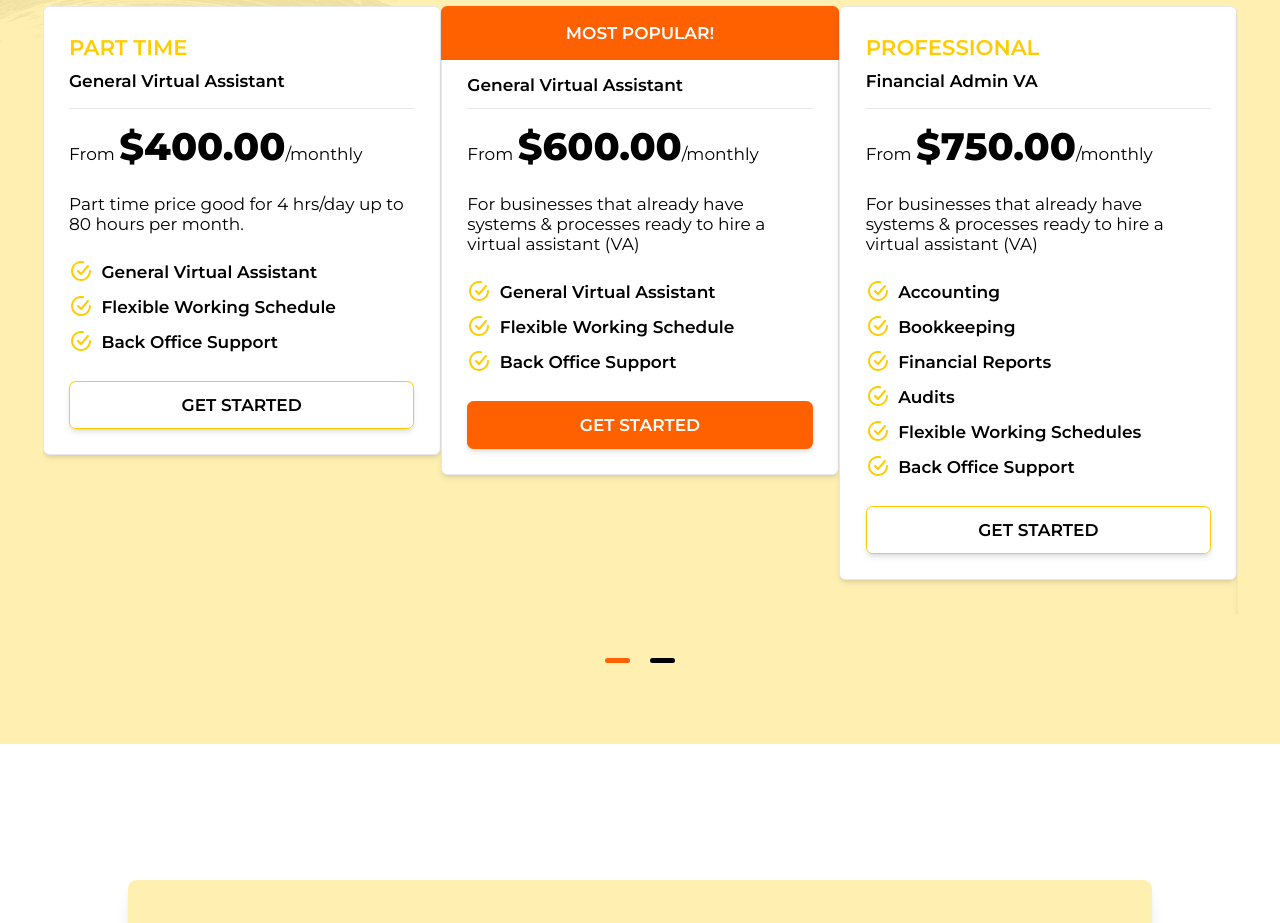
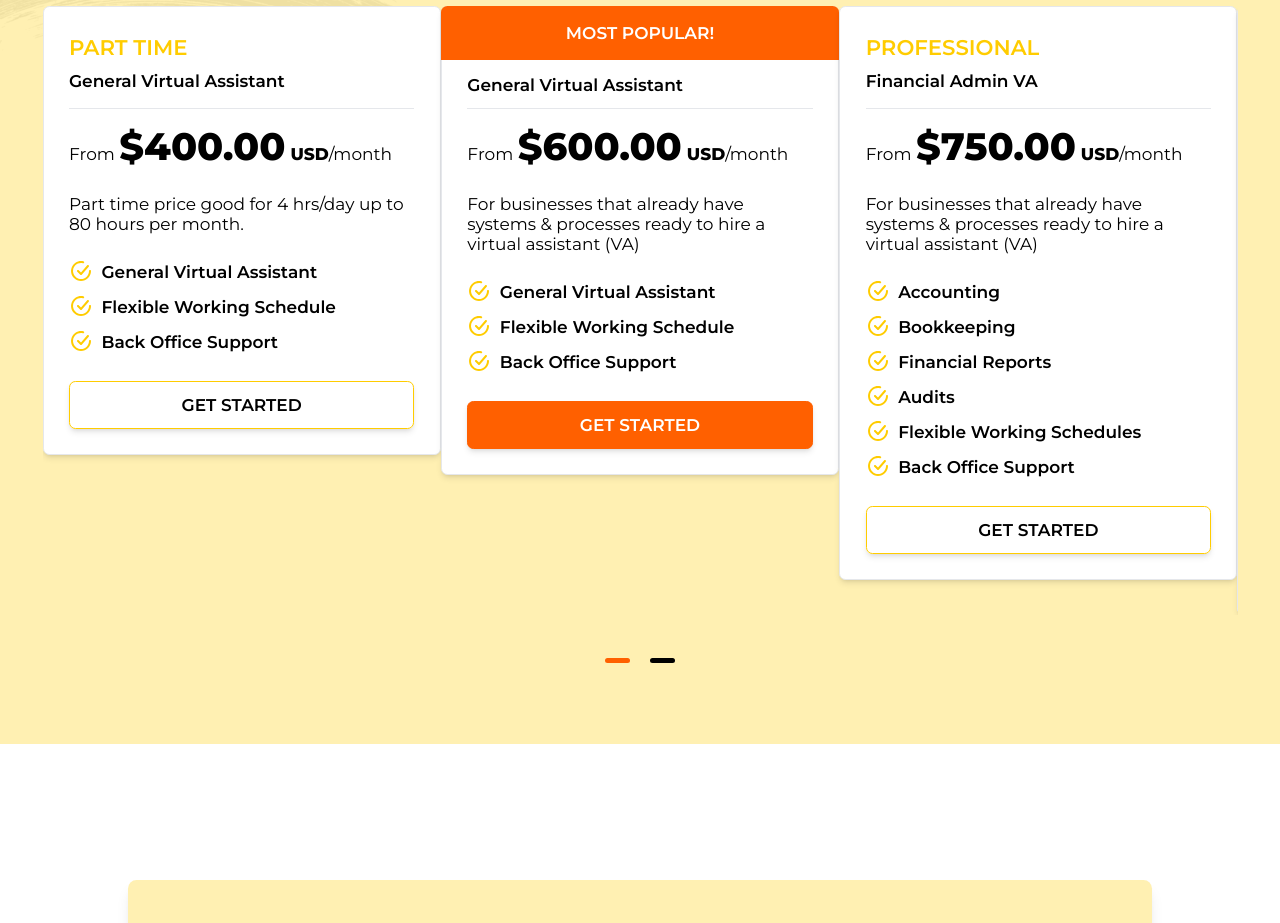
Before and after one commit to wayaneco29/hello-virtual-agent, a React (Vite) app: page /services in a window 1280 px wide. Shown: the part 3200-4123 px from the top of the page. Built offline with nearby package versions, Linux system fonts and the light colour scheme.

Commit message:
fix request change

```diff
--- a/src/pages/Pricing/index.tsx
+++ b/src/pages/Pricing/index.tsx
@@ -174,7 +174,8 @@ export const PricingPage = () => {
                     <div className="mb-6">
                       From{' '}
                       <span className="font-extrabold text-4xl">$400.00</span>
-                      /monthly
+                      <span className="font-extrabold"> USD</span>
+                      /month
                     </div>
                     <div className="mb-6">
                       Part time price good for 4 hrs/day up to 80 hours per
@@ -186,18 +187,6 @@ export const PricingPage = () => {
                           <CheckIcon className="text-primary" />
                           <span className="text-base sm:text-[17px] mt-[1px] font-bold">
                             General Virtual Assistant
-                          </span>
-                        </li>
-                        <li className="flex items-start gap-2">
-                          <CheckIcon className="text-primary" />
-                          <span className="text-base sm:text-[17px] mt-[1px] font-bold">
-                            Maintenance Fees
-                          </span>
-                        </li>
-                        <li className="flex items-start gap-2">
-                          <CheckIcon className="text-primary" />
-                          <span className="text-base sm:text-[17px] mt-[1px] font-bold">
-                            Professional Fees
                           </span>
                         </li>
                         <li className="flex items-start gap-2">
@@ -242,7 +231,8 @@ export const PricingPage = () => {
                     <div className="mb-6">
                       From{' '}
                       <span className="font-extrabold text-4xl">$600.00</span>
-                      /monthly
+                      <span className="font-extrabold"> USD</span>
+                      /month
                     </div>
                     <div className="mb-6">
                       For businesses that already have systems & processes ready
@@ -254,18 +244,6 @@ export const PricingPage = () => {
                           <CheckIcon className="text-primary" />
                           <span className="text-base sm:text-[17px] mt-[1px] font-bold">
                             General Virtual Assistant
-                          </span>
-                        </li>
-                        <li className="flex items-start gap-2">
-                          <CheckIcon className="text-primary" />
-                          <span className="text-base sm:text-[17px] mt-[1px] font-bold">
-                            Maintenance Fees
-                          </span>
-                        </li>
-                        <li className="flex items-start gap-2">
-                          <CheckIcon className="text-primary" />
-                          <span className="text-base sm:text-[17px] mt-[1px] font-bold">
-                            Professional Fees
                           </span>
                         </li>
                         <li className="flex items-start gap-2">
@@ -303,7 +281,8 @@ export const PricingPage = () => {
                     <div className="mb-6">
                       From{' '}
                       <span className="font-extrabold text-4xl">$750.00</span>
-                      /monthly
+                      <span className="font-extrabold"> USD</span>
+                      /month
                     </div>
                     <div className="mb-6">
                       For businesses that already have systems & processes ready
@@ -338,21 +317,9 @@ export const PricingPage = () => {
                         <li className="flex items-start gap-2">
                           <CheckIcon className="text-primary" />
                           <span className="text-base sm:text-[17px] mt-[1px] font-bold">
-                            Maintenance Fees
+                            Flexible Working Schedules
                           </span>
                         </li>
-                        <li className="flex items-start gap-2">
-                          <CheckIcon className="text-primary" />
-                          <span className="text-base sm:text-[17px] mt-[1px] font-bold">
-                            Prof Fees
-                          </span>
-                        </li>
-                        <li className="flex items-start gap-2">
-                          <CheckIcon className="text-primary" />
-                          <span className="text-base sm:text-[17px] mt-[1px] font-bold">
-                            Flexible Working Schedules
-                          </span>
-                        </li>{' '}
                         <li className="flex items-start gap-2">
                           <CheckIcon className="text-primary" />
                           <span className="text-base sm:text-[17px] mt-[1px] font-bold">
@@ -382,7 +349,8 @@ export const PricingPage = () => {
                     <div className="mb-6">
                       From{' '}
                       <span className="font-extrabold text-4xl">$900.00</span>
-                      /monthly
+                      <span className="font-extrabold"> USD</span>
+                      /month
                     </div>
                     <div className="mb-6">
                       For businesses that already have systems & processes ready
@@ -423,18 +391,6 @@ export const PricingPage = () => {
                         <li className="flex items-start gap-2">
                           <CheckIcon className="text-primary" />
                           <span className="text-base sm:text-[17px] mt-[1px] font-bold">
-                            Maintenance Fees
-                          </span>
-                        </li>
-                        <li className="flex items-start gap-2">
-                          <CheckIcon className="text-primary" />
-                          <span className="text-base sm:text-[17px] mt-[1px] font-bold">
-                            Prof Fees
-                          </span>
-                        </li>
-                        <li className="flex items-start gap-2">
-                          <CheckIcon className="text-primary" />
-                          <span className="text-base sm:text-[17px] mt-[1px] font-bold">
                             Flexible Working Schedules
                           </span>
                         </li>
--- a/src/pages/Services/index.tsx
+++ b/src/pages/Services/index.tsx
@@ -251,7 +251,8 @@ export const ServicesPage = () => {
                     <div className="mb-6">
                       From{' '}
                       <span className="font-extrabold text-4xl">$400.00</span>
-                      /monthly
+                      <span className="font-extrabold"> USD</span>
+                      /month
                     </div>
                     <div className="mb-6">
                       Part time price good for 4 hrs/day up to 80 hours per
@@ -308,7 +309,8 @@ export const ServicesPage = () => {
                     <div className="mb-6">
                       From{' '}
                       <span className="font-extrabold text-4xl">$600.00</span>
-                      /monthly
+                      <span className="font-extrabold"> USD</span>
+                      /month
                     </div>
                     <div className="mb-6">
                       For businesses that already have systems & processes ready
@@ -358,7 +360,8 @@ export const ServicesPage = () => {
                     <div className="mb-6">
                       From{' '}
                       <span className="font-extrabold text-4xl">$750.00</span>
-                      /monthly
+                      <span className="font-extrabold"> USD</span>
+                      /month
                     </div>
                     <div className="mb-6">
                       For businesses that already have systems & processes ready
@@ -425,7 +428,8 @@ export const ServicesPage = () => {
                     <div className="mb-6">
                       From{' '}
                       <span className="font-extrabold text-4xl">$900.00</span>
-                      /monthly
+                      <span className="font-extrabold"> USD</span>
+                      /month
                     </div>
                     <div className="mb-6">
                       For businesses that already have systems & processes ready
```
Also changed, not shown: src/components/Sections/VaTestimonials/index.tsx (+39 -7 lines), src/assets/images/va-daine.webp (added).
